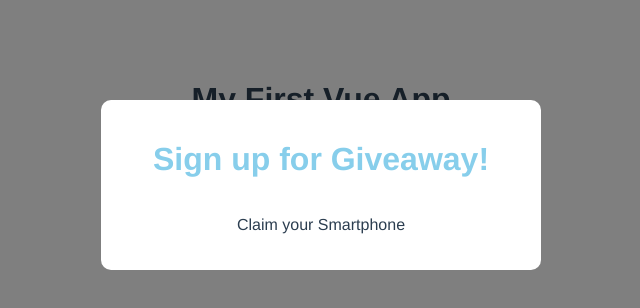
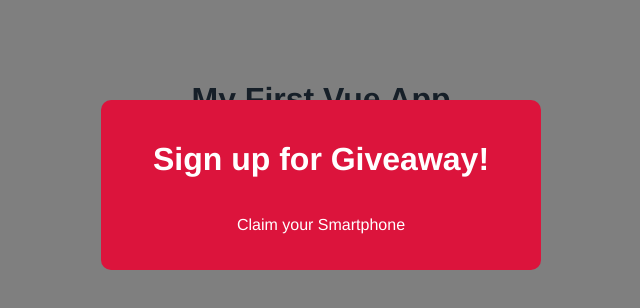
Before and after one commit to meluvyou/vue-prac, a Vue app: page / in a window 1280 px wide. Shown: the top 308 px of the page, without its empty margins (319-959 px from the left). Built offline with nearby package versions, Linux system fonts and the light colour scheme.

Commit message:
customizable props

```diff
--- a/src/App.vue
+++ b/src/App.vue
@@ -1,6 +1,6 @@
 <template>
   <h1>{{ title }}</h1>
-  <Modal :header="header" :text="text"/>
+  <Modal :header="header" :text="text" theme="sale"/>
 </template>
 
 <script>
--- a/src/components/Modal.vue
+++ b/src/components/Modal.vue
@@ -1,6 +1,6 @@
 <template>
     <div class="backdrop">
-        <div class="modal">
+        <div class="modal" :class="{ sale: theme === 'sale'}">
             <h1>{{ header }}</h1>
             <p>{{ text }}</p>
         </div>
@@ -9,7 +9,7 @@
 
 <script>
 export default {
-    props:['header', 'text']
+    props:['header', 'text', 'theme']
 }
 </script>
 
@@ -36,4 +36,11 @@
     .modal p {
         font-style: normal;
     }
+    .modal.sale {
+        background: crimson;
+        color: white;
+    }
+    .modal.sale h1 {
+        color: white;
+    }
 </style>
```
